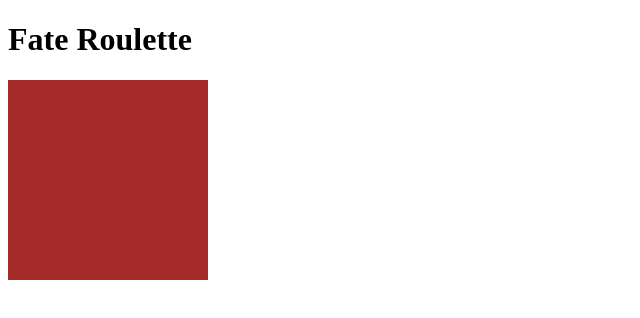
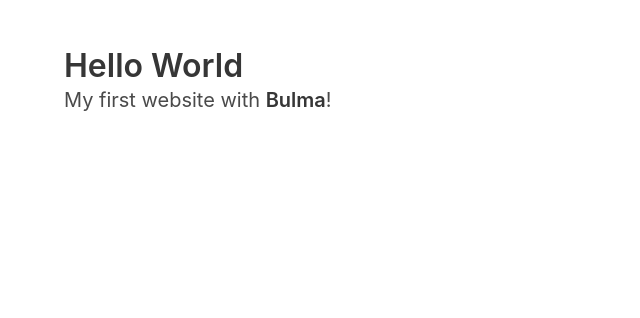
Before and after one commit to garretgonzales/fate-roulette, a plain HTML site: page index.html in a window 1280 px wide. Shown: the whole page, without its empty margins (0-640 px from the left). Drawn offline with nearby package versions, Linux system fonts and the light colour scheme.

Commit message:
Added BULMA framework to environment :dragon

```diff
--- a/index.html
+++ b/index.html
@@ -1,19 +1,25 @@
 <!DOCTYPE html>
-<html lang="en">
+<html>
 
 <head>
-    <meta charset="UTF-8">
-    <meta name="viewport" content="width=device-width, initial-scale=1.0">
-    <script src="app.js"></script>
-    <link rel="stylesheet" type="text/css" href="styles.css">
-    <title>Fate Roulette</title>
+    <meta charset="utf-8">
+    <meta name="viewport" content="width=device-width, initial-scale=1">
+    <title>Hello Bulma!</title>
+    <link rel="stylesheet" href="https://cdn.jsdelivr.net/npm/bulma@0.9.0/css/bulma.min.css">
 </head>
-<h1>Fate Roulette</h1>
 
 <body>
-    <main>
-        <div class="roulette"></div>
-    </main>
+    <section class="section">
+        <div class="container">
+            <h1 class="title">
+                Hello World
+            </h1>
+            <p class="subtitle">
+                My first website with <strong>Bulma</strong>!
+            </p>
+        </div>
+    </section>
 </body>
+<script defer src="https://use.fontawesome.com/releases/v5.3.1/js/all.js"></script>
 
 </html>
```
